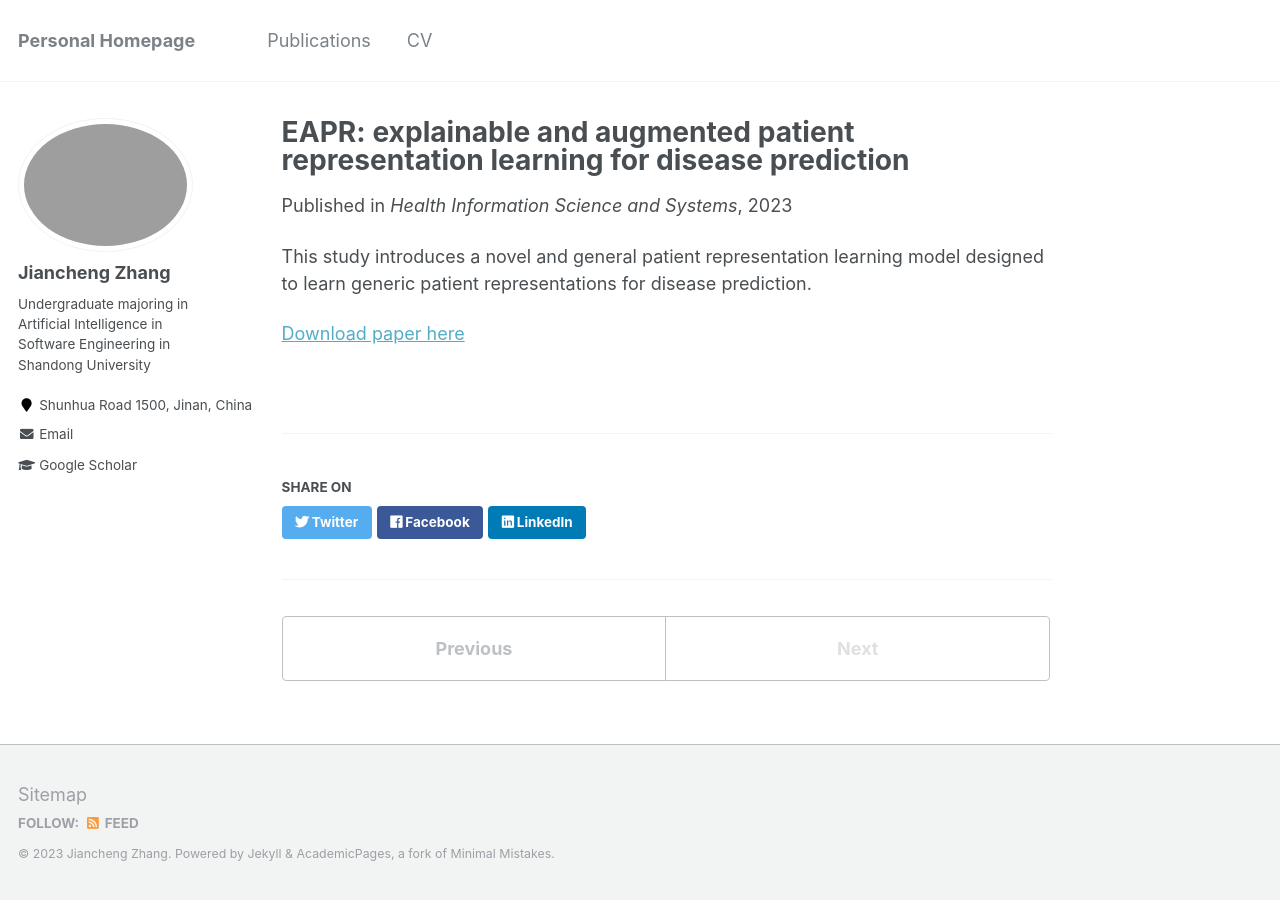
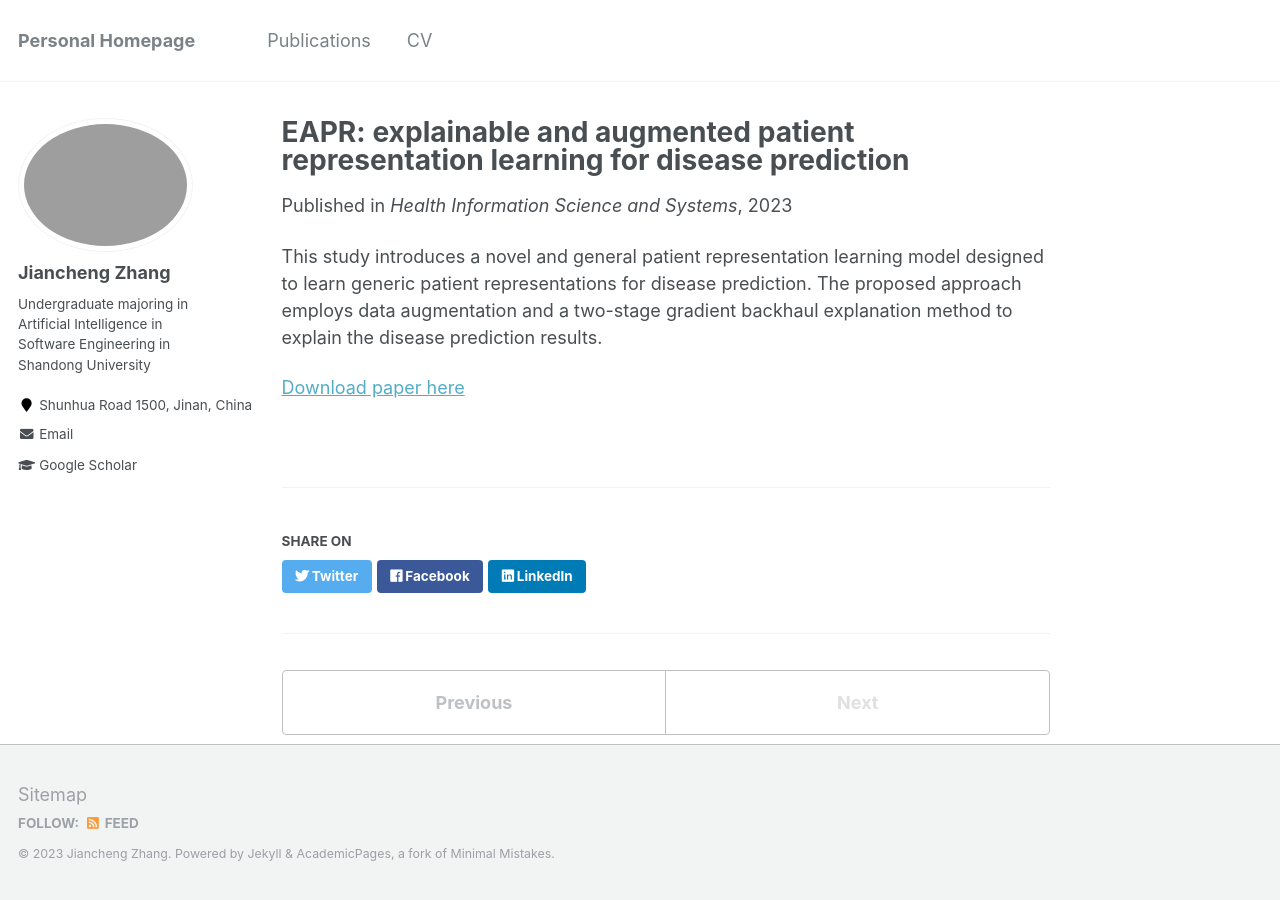
Before and after one commit to zjcyeshome/zjcyeshome.github.io, a Jekyll site: the page built from _publications/2010-10-01-paper-title-number-2.md, in a window 1280 px wide. Built offline with Jekyll 4.4.1, drawn with Linux system fonts in a browser that asks for light colours.

Commit message:
Update 2010-10-01-paper-title-number-2.md

```diff
--- a/_publications/2010-10-01-paper-title-number-2.md
+++ b/_publications/2010-10-01-paper-title-number-2.md
@@ -6,6 +6,6 @@ excerpt: 'Jiancheng Zhang, Yonghui Xu, Bicui Ye, Yibowen Zhao, Xiaofang Sun, Qi
 date: 2023-11-14
 venue: 'Health Information Science and Systems'
 ---
-This study introduces a novel and general patient representation learning model designed to learn generic patient representations for disease prediction.
+This study introduces a novel and general patient representation learning model designed to learn generic patient representations for disease prediction. The proposed approach employs data augmentation and a two-stage gradient backhaul explanation method to explain the disease prediction results.
 
 [Download paper here](https://link.springer.com/article/10.1007/s13755-023-00256-5)
```
